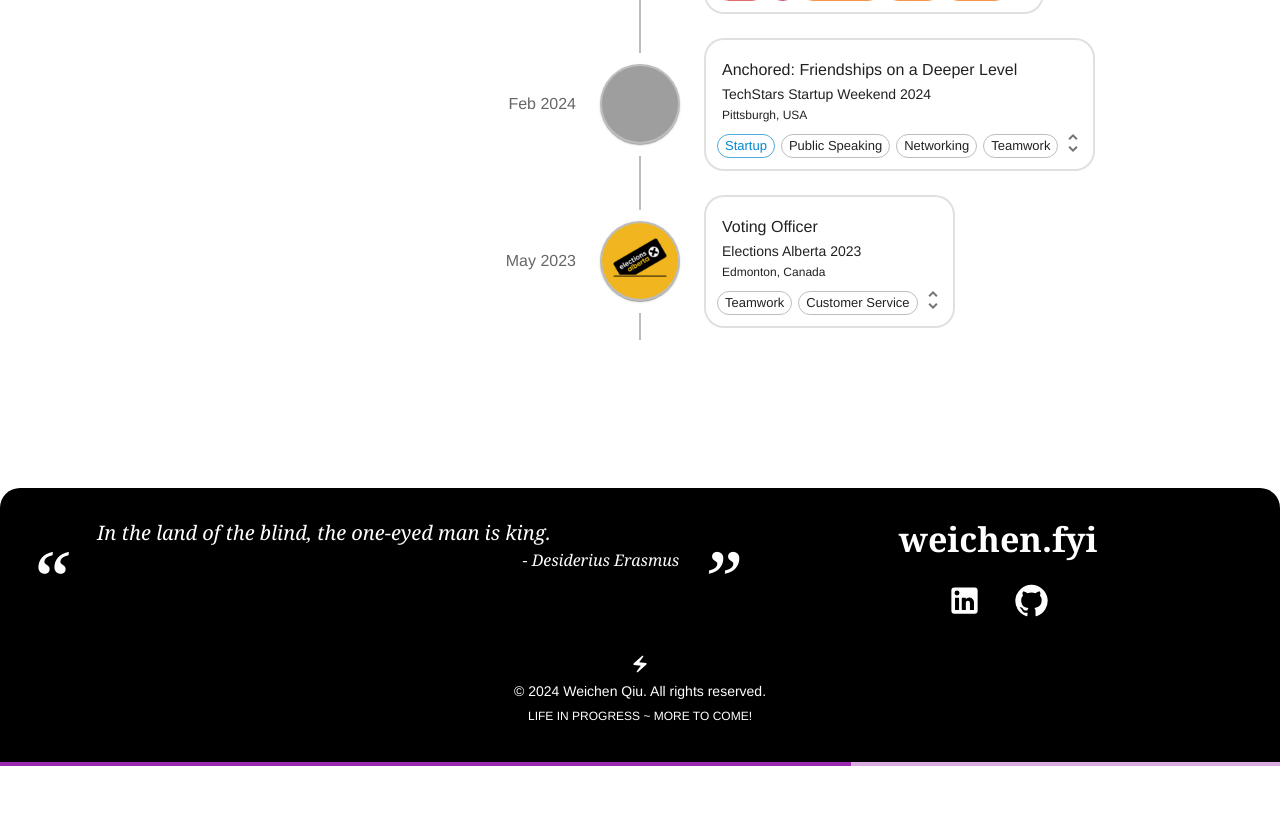
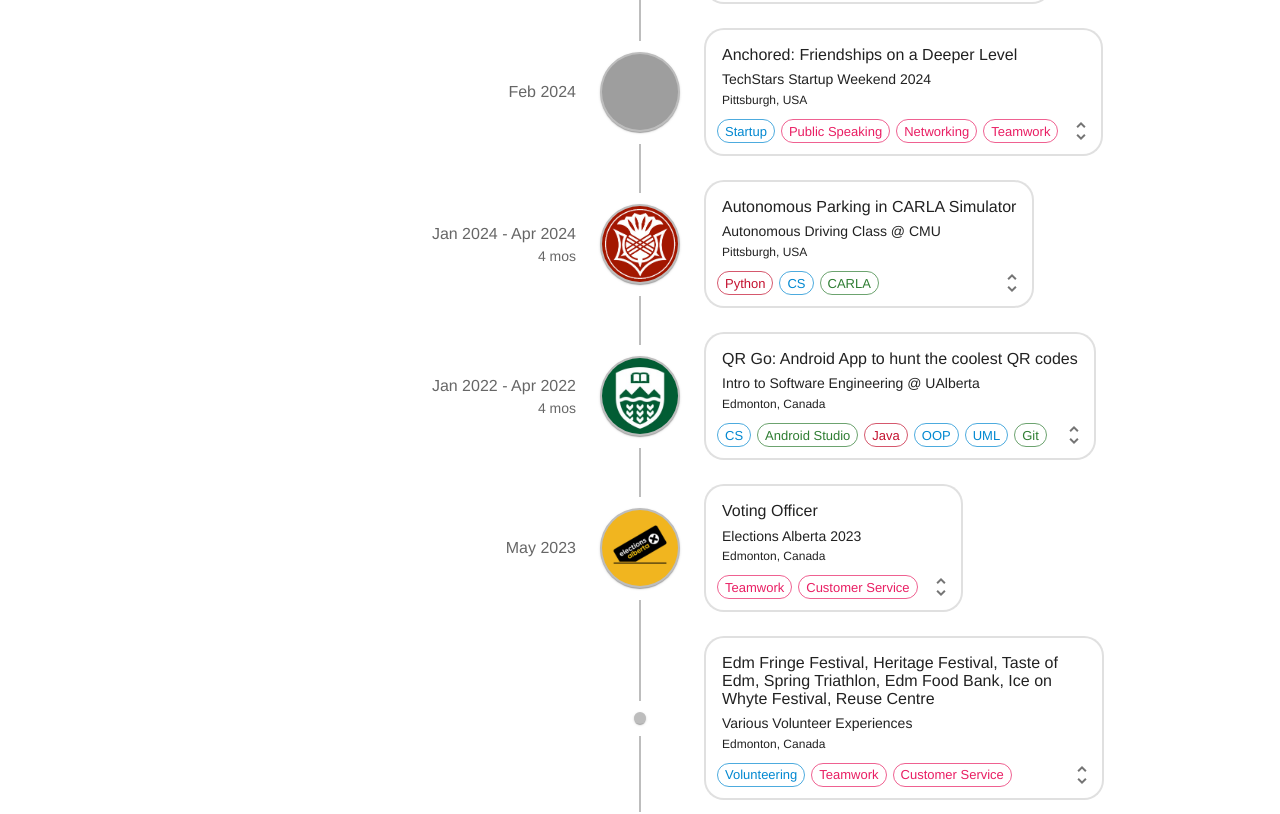
Before and after one commit to w3ichen/weichen.fyi, a Next.js app: page /lost-and-found in a window 1280 px wide. Shown: the part 440-1254 px from the top of the page. Before the commit the page ends 1206 px from the top, so only its background shows below. Built offline with nearby package versions, Linux system fonts and the light colour scheme; grey boxes are pictures that could not be loaded.

Commit message:
finished lost and found page

```diff
--- a/src/app/uatkd/page.tsx
+++ b/src/app/uatkd/page.tsx
@@ -28,6 +28,11 @@ export default function UatkdPage() {
             url: "https://uatkd.ca",
             text: "uatkd.ca",
             type: "web",
+          },
+          {
+            url: "https://github.com/UAlberta-Taekwondo-Club",
+            text: "Github",
+            type: "github",
           },
           {
             url: "https://www.instagram.com/ua_taekwondo",
--- a/src/components/SkillChip/constants.tsx
+++ b/src/components/SkillChip/constants.tsx
@@ -7,7 +7,7 @@ export const SKILL_TYPES_COLORS: { [type: string]: ChipProps["color"] } = {
   CATEGORY: "info",
   HARDWARE: "warning",
   PLATFORM: "error",
-  SOFT_SKILL: "default",
+  SOFT_SKILL: "pink",
 };
 export type SkillType = keyof typeof SKILL_TYPES_COLORS;
 
@@ -41,6 +41,8 @@ export const SKILLS: { [skill: string]: SkillType } = {
   "Machine Learning": "CATEGORY",
   "Neural Architecture Search": "CATEGORY",
   "Concurrent Programming": "CATEGORY",
+  OOP: "CATEGORY",
+  UML: "CATEGORY",
   // LANGUAGE
   Python: "LANGUAGE",
   C: "LANGUAGE",
@@ -51,6 +53,8 @@ export const SKILLS: { [skill: string]: SkillType } = {
   SQL: "LANGUAGE",
   Markdown: "LANGUAGE",
   Mathematica: "LANGUAGE",
+  MATLAB: "LANGUAGE",
+  Java: "LANGUAGE",
   // LIBRARY
   ROS1: "LIBRARY",
   Gazebo: "LIBRARY",
@@ -108,6 +112,10 @@ export const SKILLS: { [skill: string]: SkillType } = {
   Overleaf: "APPLICATION",
   Figma: "APPLICATION",
   Jira: "APPLICATION",
+  Xcode: "APPLICATION",
+  Photoshop: "APPLICATION",
+  CARLA: "APPLICATION",
+  "Android Studio": "APPLICATION",
   // Soft Skills
   Leadership: "SOFT_SKILL",
   "Conflict Resolution": "SOFT_SKILL",
--- a/src/components/Timeline/TimelineCard.tsx
+++ b/src/components/Timeline/TimelineCard.tsx
@@ -43,7 +43,12 @@ export default function TimelineCard({
       <CardActionArea>
         <Link href={url} passHref style={{ color: "inherit" }}>
           <CardContent sx={{ pb: "5px !important" }}>
-            <Typography variant="subtitle1" fontWeight={500}>
+            <Typography
+              variant="subtitle1"
+              fontWeight={500}
+              lineHeight={1.1}
+              gutterBottom
+            >
               {position}
             </Typography>
             <Typography variant="subtitle2">{company}</Typography>
@@ -56,8 +61,8 @@ export default function TimelineCard({
             {skills_meta.map((skill, i) => (
               <SkillChip key={`skill-${i}`} skill={skill} />
             ))}
-            <UnfoldMore color="action" sx={{ ml: "auto" }} />
           </Stack>
+          <UnfoldMore color="action" sx={{ ml: "auto" }} />
         </CardActions>
       </CardActionArea>
     </StyledCard>
--- a/src/constants/skills.tsx
+++ b/src/constants/skills.tsx
@@ -20,6 +20,7 @@ export const W3ICHEN_GITHUB_IO_SKILLS_META: Skill[] = [
   "Animation",
   "Maya",
   "Blender",
+  "Photoshop",
 ];
 
 export const UATKD_SOCIAL_SKILLS_META: Skill[] = [
@@ -87,6 +88,7 @@ export const BACKSCNR_SKILLS: Skill[] = [
   "AWS",
   "DigitalOcean",
   "iOS",
+  "Xcode",
   "Kubernetes",
   "Linux",
   "Docker",
@@ -99,13 +101,13 @@ export const BACKSCNR_SKILLS: Skill[] = [
 export const MECSIMCALC_SKILLS_META: Skill[] = [
   "Engineering",
   "Startup",
-  "Cloud Computing",
   "AWS",
   "Python",
   "WebDev",
   "Django",
   "ReactJS",
   "Leadership",
+  "Cloud Computing",
 ];
 export const MECSIMCALC_SKILLS: Skill[] = [
   "Engineering",
@@ -145,9 +147,9 @@ export const MECSIMCALC_SKILLS: Skill[] = [
 export const UATKD_PREZ_SKILLS_META: Skill[] = [
   "Athletics",
   "Leadership",
-  "Conflict Resolution",
   "Public Speaking",
   "Networking",
+  "Conflict Resolution",
 ];
 
 export const PATRICK_ROBOT_SKILLS_META: Skill[] = [
@@ -281,6 +283,7 @@ export const UALBERTA_ENG_SKILLS: Skill[] = [
   "CivE",
   "BME",
   "Python",
+  "MATLAB",
   "Git",
   "Videography",
   "WebDev",
@@ -304,10 +307,9 @@ export const UALBERTA_ENG_SKILLS: Skill[] = [
 
 export const WEICHEN_FYI_SKILLS_META: Skill[] = [
   "WebDev",
-  "NextJS",
   "ReactJS",
   "TypeScript",
-  "Git",
+  "Photoshop",
 ];
 
 export const LOST_FOUND_SKILLS_META: Skill[] = [
@@ -323,7 +325,7 @@ export const EARLS_SKILLS_META: Skill[] = [
   "Public Speaking",
 ];
 
-export const LAB_18648_META: Skill[] = [
+export const CLASS_18648_META: Skill[] = [
   "Linux",
   "C",
   "Embedded",
@@ -342,3 +344,20 @@ export const ELECTIONS_2023_SKILLS_META: Skill[] = [
   "Teamwork",
   "Customer Service",
 ];
+
+export const VOLUNTEERING_SKILLS_META: Skill[] = [
+  "Volunteering",
+  "Teamwork",
+  "Customer Service",
+];
+
+export const CLASS_18744_SKILLS_META: Skill[] = ["Python", "CS", "CARLA"];
+
+export const CLASS_CMPUT301_SKILLS_META: Skill[] = [
+  "CS",
+  "Android Studio",
+  "Java",
+  "OOP",
+  "UML",
+  "Git",
+];
--- a/src/constants/theme.ts
+++ b/src/constants/theme.ts
@@ -20,9 +20,16 @@ declare module "@mui/material/styles" {
     youtubeRed?: SimplePaletteColorOptions;
     instagramPink?: SimplePaletteColorOptions;
     appstoreBlue?: SimplePaletteColorOptions;
+    pink?: SimplePaletteColorOptions;
   }
   interface Palette extends CustomPalette {}
   interface PaletteOptions extends CustomPalette {}
+}
+
+declare module "@mui/material/Chip" {
+  interface ChipPropsColorOverrides {
+    pink: true;
+  }
 }
 declare module "@mui/material/Button" {
   interface ButtonPropsColorOverrides {
@@ -31,6 +38,7 @@ declare module "@mui/material/Button" {
     youtubeRed: true;
     instagramPink: true;
     appstoreBlue: true;
+    pink: true;
   }
 }
 ///////////////////////////////////////////////////////////////////////////////
@@ -56,6 +64,7 @@ theme = createTheme({
     youtubeRed: createColor("#FF0000"),
     instagramPink: createColor("#c13584"),
     appstoreBlue: createColor("#1c7cf2"),
+    pink: createColor("#e91e63"),
   },
   typography: {
     fontFamily: "Helvetica, Arial, sans-serif",
--- a/src/constants/timeline.tsx
+++ b/src/constants/timeline.tsx
@@ -32,9 +32,12 @@ export type TimelineDetailsKey =
   | "weichen.fyi"
   | "lost_and_found"
   | "earls"
-  | "lab_18648"
+  | "class_18648"
   | "techstars_2024"
-  | "elections_2023";
+  | "elections_2023"
+  | "volunteering"
+  | "class_18744"
+  | "class_cmput301";
 
 export const TIMELINE_DETAILS: { [role: Role]: TimelineDetailsKey[] } = {
   [ROLES.ROBOTICIST]: ["patrick_robot", "hasselhoff_bot", "cesar_robot"],
@@ -49,7 +52,15 @@ export const TIMELINE_DETAILS: { [role: Role]: TimelineDetailsKey[] } = {
   ],
   [ROLES.STUDENT]: ["cmu", "ualberta", "scona"],
   [ROLES.CREATOR]: ["lost_and_found", "w3ichen.github.io", "uatkd_social"],
-  [ROLES.LOST]: ["earls", "lab_18648", "techstars_2024", "elections_2023"],
+  [ROLES.LOST]: [
+    "earls",
+    "class_18648",
+    "techstars_2024",
+    "class_18744",
+    "class_cmput301",
+    "elections_2023",
+    "volunteering",
+  ],
 };
 
 export const ALL_TIMELINE_DETAILS: Record<TimelineDetailsKey, TimelineDetail> =
@@ -238,15 +249,15 @@ export const ALL_TIMELINE_DETAILS: Record<TimelineDetailsKey, TimelineDetail> =
       skills: skills.EARLS_SKILLS_META,
       url: "https://earls.ca",
     },
-    lab_18648: {
+    class_18648: {
       company: "Embedded Real-Time Systems Class @ CMU",
       position: "Linux Kernel OS for Android Tablet",
       startDate: { year: 2024, month: 9 },
       endDate: { year: 2024, month: 12 },
       logo: "student/cmu_logo.jpg",
       location: "Pittsburgh, USA",
-      skills_meta: skills.LAB_18648_META,
-      skills: skills.LAB_18648_META,
+      skills_meta: skills.CLASS_18648_META,
+      skills: skills.CLASS_18648_META,
       url: "https://github.com/18648CMUFall24/lab0-cmu",
     },
     techstars_2024: {
@@ -271,4 +282,37 @@ export const ALL_TIMELINE_DETAILS: Record<TimelineDetailsKey, TimelineDetail> =
       skills: skills.ELECTIONS_2023_SKILLS_META,
       url: "https://www.elections.ab.ca",
     },
+    volunteering: {
+      company: "Various Volunteer Experiences",
+      position:
+        "Edm Fringe Festival, Heritage Festival, Taste of Edm, Spring Triathlon, Edm Food Bank, Ice on Whyte Festival, Reuse Centre",
+      startDate: null,
+      endDate: null,
+      location: "Edmonton, Canada",
+      skills_meta: skills.VOLUNTEERING_SKILLS_META,
+      skills: skills.VOLUNTEERING_SKILLS_META,
+      url: "",
+    },
+    class_18744: {
+      company: "Autonomous Driving Class @ CMU",
+      position: "Autonomous Parking in CARLA Simulator",
+      startDate: { year: 2024, month: 1 },
+      endDate: { year: 2024, month: 4 },
+      logo: "student/cmu_logo.jpg",
+      location: "Pittsburgh, USA",
+      skills_meta: skills.CLASS_18744_SKILLS_META,
+      skills: skills.CLASS_18744_SKILLS_META,
+      url: "https://github.com/Louis2099/autonomous_parking_project",
+    },
+    class_cmput301: {
+      company: "Intro to Software Engineering @ UAlberta",
+      position: "QR Go: Android App to hunt the coolest QR codes",
+      startDate: { year: 2022, month: 1 },
+      endDate: { year: 2022, month: 4 },
+      logo: "student/ualberta_logo.jpg",
+      location: "Edmonton, Canada",
+      skills_meta: skills.CLASS_CMPUT301_SKILLS_META,
+      skills: skills.CLASS_CMPUT301_SKILLS_META,
+      url: "https://github.com/CMPUT301W22T16/QR-Go",
+    },
   };
```
Also changed, not shown: public/home/creator_cover.jpg.
